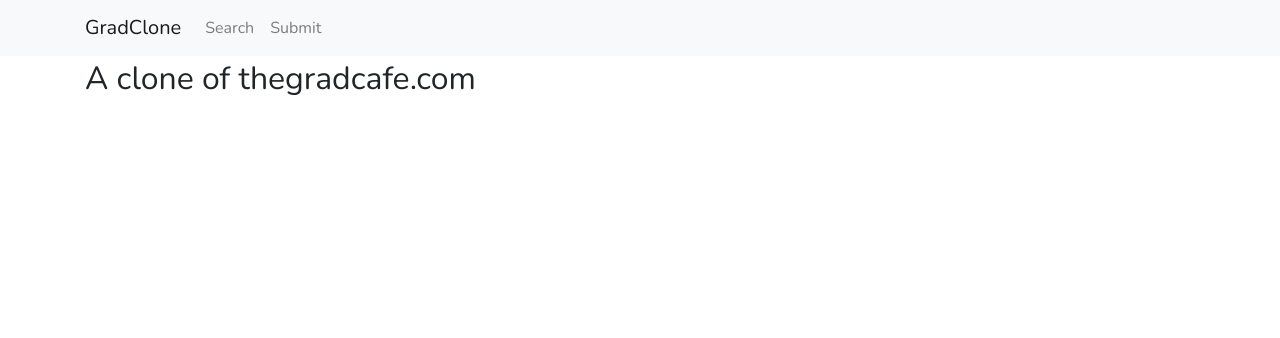
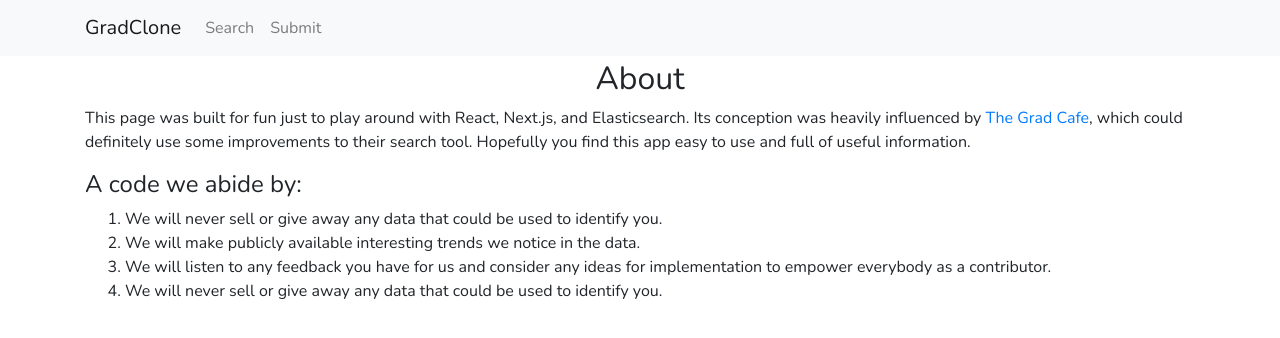
Before and after one commit to Puppetmaster134/gradalogue, a Next.js app: page / in a window 1280 px wide. Shown: the top 338 px of the page. Built offline with nearby package versions, Linux system fonts and the light colour scheme.

Commit message:
Updated the homepage

```diff
--- a/pages/index.js
+++ b/pages/index.js
@@ -1,3 +1,5 @@
+import Link from 'next/link'
+
 import Row from 'react-bootstrap/Row';
 import Col from 'react-bootstrap/Col';
 
@@ -7,9 +9,27 @@ import SearchButton from '../components/searchbar/SearchButton'
 
 const Index = () => (
     <Layout>
+        <Row className="justify-content-md-center">
+            <Col xs={2} style={{textAlign:"center"}}>
+                <h2>About</h2>
+            </Col>
+        </Row>
         <Row>
-            <Col xs={12}>
-                <h2>A clone of thegradcafe.com</h2>
+            <Col>
+                <p>
+                    This page was built for fun just to play around with React, Next.js, and Elasticsearch.
+                    Its conception was heavily influenced by <Link href="http://thegradcafe.com"><a>The Grad Cafe</a></Link>, which could definitely use some improvements to their search tool.
+                    Hopefully you find this app easy to use and full of useful information.
+                </p>
+                <p>
+                    <h4>A code we abide by: </h4>
+                    <ol>
+                        <li>We will never sell or give away any data that could be used to identify you.</li>
+                        <li>We will make publicly available interesting trends we notice in the data.</li>
+                        <li>We will listen to any feedback you have for us and consider any ideas for implementation to empower everybody as a contributor.</li>
+                        <li>We will never sell or give away any data that could be used to identify you.</li>
+                    </ol>
+                </p>
             </Col>
         </Row>
     </Layout>
--- a/pages/search.js
+++ b/pages/search.js
@@ -33,7 +33,7 @@ export default function Search(props) {
 
     return (
     <Layout>
-        <Row className="justify-content-md-center" style={{paddingTop:".8rem"}}>
+        <Row className="justify-content-md-center">
             <Col xs={2} style={{textAlign:"center"}}>
                 <h2>Search</h2>
             </Col>
```
